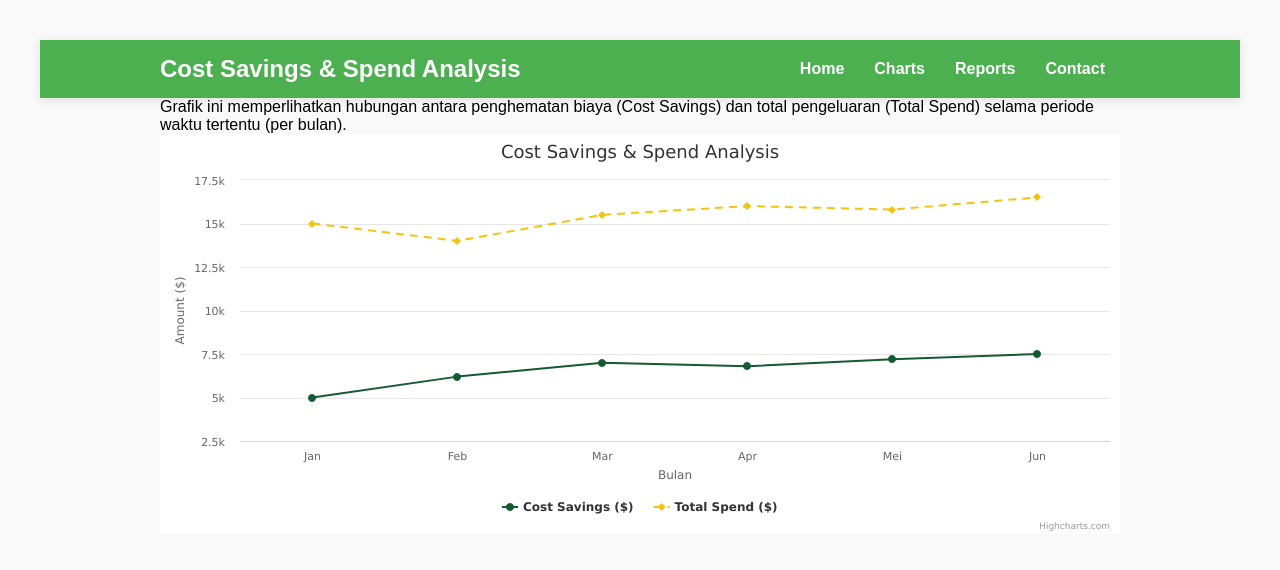
After one commit to KenNarendraE/PHP-Chart, a PHP site: page /cost_saving.php in a window 1280 px wide. The commit adds this page. Shown: the top 570 px of the page. Run offline with PHP 8.4, Linux system fonts and the light colour scheme.

Commit message:
Feat: Chart Cost Saving

```diff
--- a/chart.php
+++ b/chart.php
@@ -44,7 +44,7 @@
                 "Sales Rep Performance"=> "sales_rep.php",
                 "Supplier Performance Analysis"=> "sup_performance.php",
                 "Purchase Order Tracking"=> "purchase_order.php",
-                "Cost Savings & Spend Analysis"=> "cashflow.php",
+                "Cost Savings & Spend Analysis"=> "cost_saving.php",
                 "Lead Time & Delivery Status"=> "cashflow.php",
                 "Inventory Purchase Trends"=> "cashflow.php",
                 "Machine Utilization Rate"=> "cashflow.php",
--- /dev/null
+++ b/cost_saving.php
@@ -0,0 +1,66 @@
+<!DOCTYPE html>
+<html lang="id">
+<head>
+    <meta charset="UTF-8">
+    <meta name="viewport" content="width=device-width, initial-scale=1.0">
+    <title>Cost Savings & Spend Analysis</title>
+    <link rel="stylesheet" href="assets/style.css">
+    <script src="https://code.highcharts.com/highcharts.js"></script>
+</head>
+<body>
+
+    <!-- Navbar -->
+    <nav class="navbar">
+        <div class="container">
+            <h1 class="logo">Cost Savings & Spend Analysis</h1>
+            <ul class="nav-links">
+                <li><a href="index.php">Home</a></li>
+                <li><a href="chart.php">Charts</a></li>
+                <li><a href="#">Reports</a></li>
+                <li><a href="#">Contact</a></li>
+            </ul>
+        </div>
+    </nav>
+
+    <!-- Konten -->
+    <div class="container">
+        <p>Grafik ini memperlihatkan hubungan antara penghematan biaya (Cost Savings) dan total pengeluaran (Total Spend) selama periode waktu tertentu (per bulan).</p>
+
+        <!-- Container Chart -->
+        <div id="cost_saving" style="width:100%; height:400px;"></div>
+    </div>
+
+    <script>
+        Highcharts.chart('cost_saving', {
+            chart: {
+                type: 'line' // Bisa diganti ke 'line' atau 'bar' sesuai kebutuhan
+            },
+            title: {
+                text: 'Cost Savings & Spend Analysis'
+            },
+            xAxis: {
+                categories: ['Jan', 'Feb', 'Mar', 'Apr', 'Mei', 'Jun'],
+                title: {
+                    text: 'Bulan'
+                }
+            },
+            yAxis: {
+                title: {
+                    text: 'Amount ($)'
+                }
+            },
+            series: [{
+                name: 'Cost Savings ($)',
+                data: [5000, 6200, 7000, 6800, 7200, 7500],
+                color: '#145A32' // Warna hijau tua
+            }, {
+                name: 'Total Spend ($)',
+                data: [15000, 14000, 15500, 16000, 15800, 16500],
+                color: '#F1C40F', // Warna kuning
+                dashStyle: 'Dash' // Mengubah garis menjadi putus-putus
+            }]
+        });
+    </script>
+
+</body>
+</html>
```
